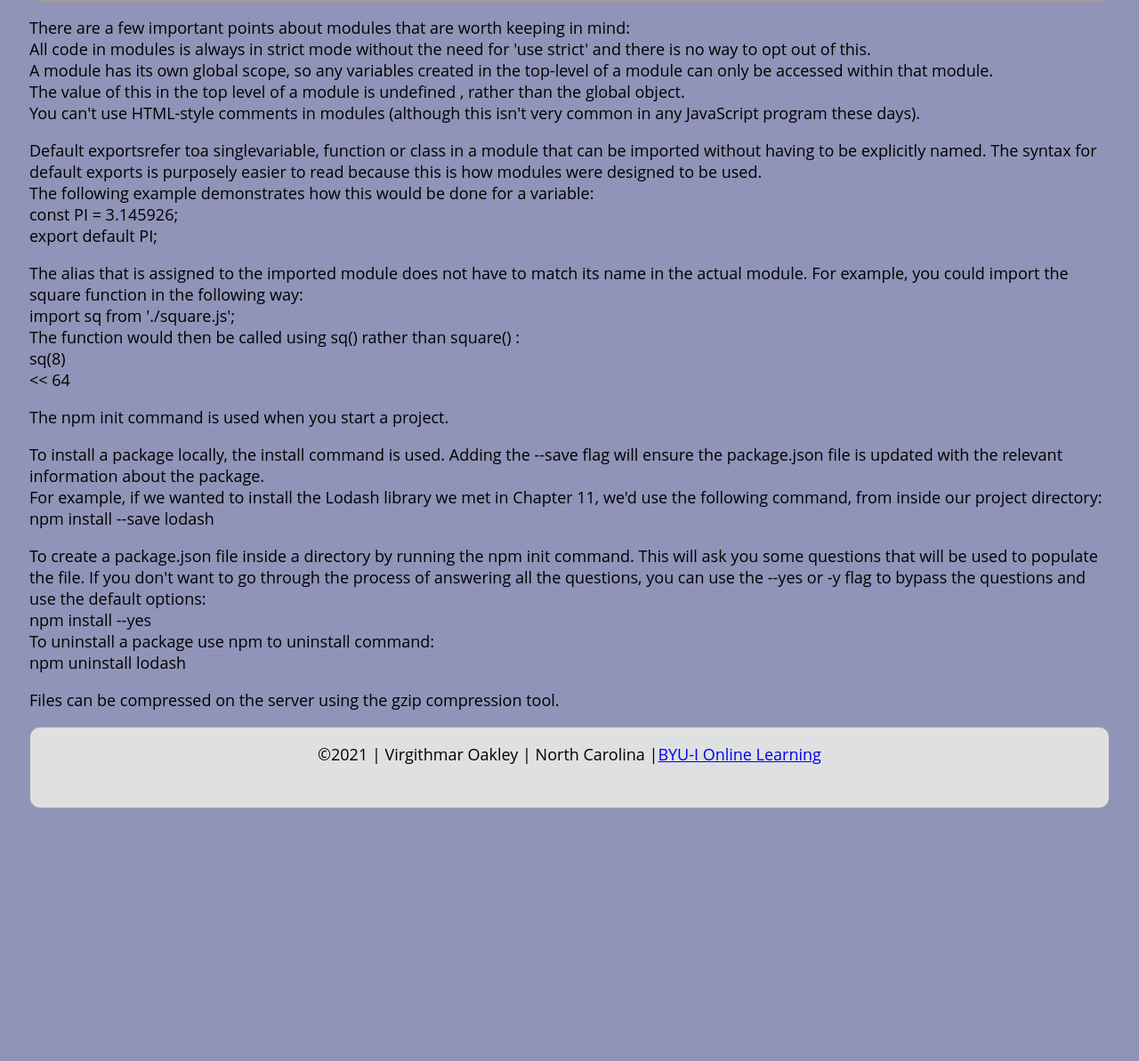
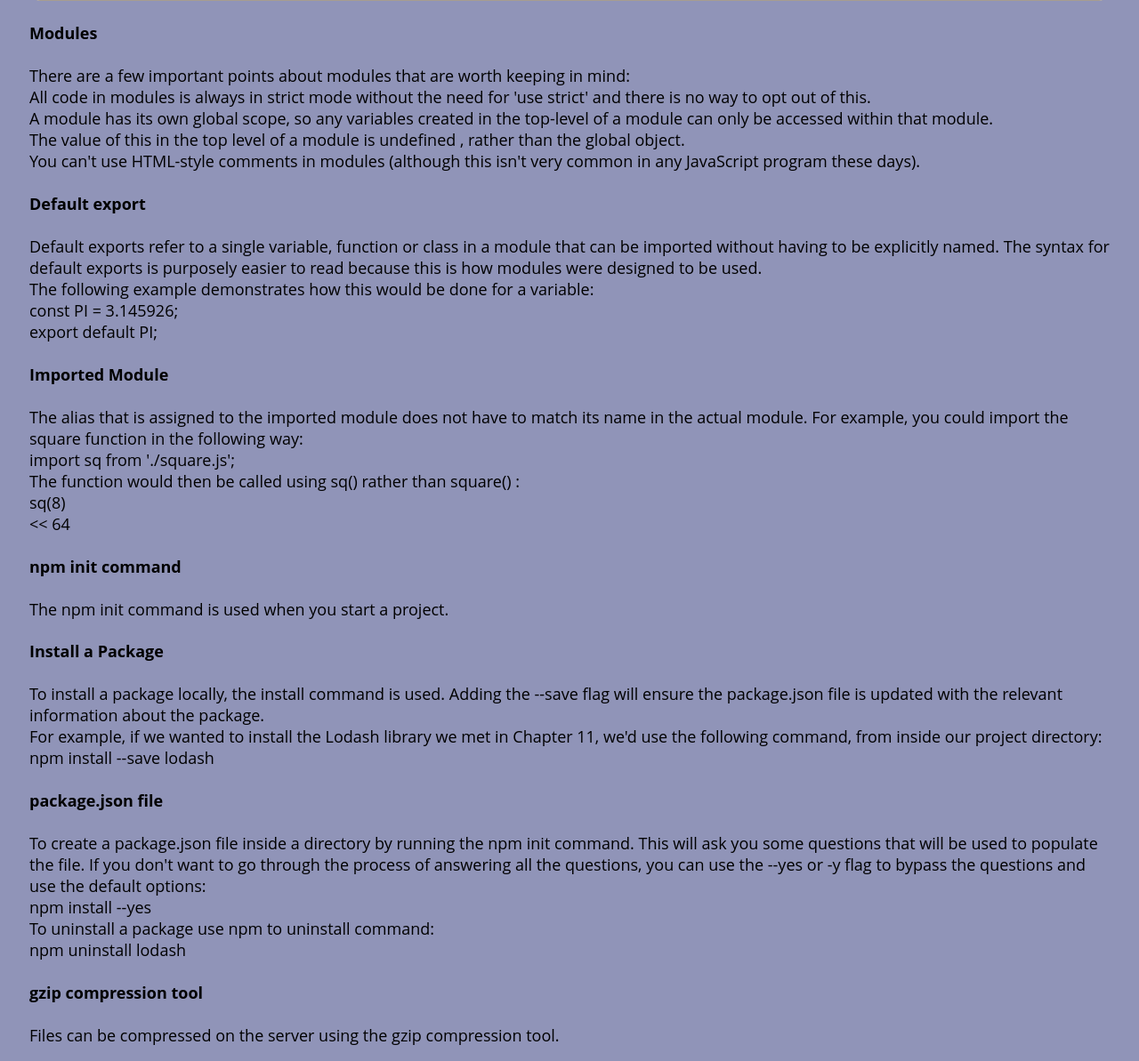
Before and after one commit to Oakleyvirgi/wdd330, a plain HTML site: page week5/notes05.html in a window 1280 px wide. Shown: the part 104-1297 px from the top of the page at 89% size. Before the commit the page ends 1026 px from the top, so only its background shows below. Drawn offline with Linux system fonts and the light colour scheme.

Commit message:
week 5 notes organized

```diff
--- a/week5/notes05.html
+++ b/week5/notes05.html
@@ -17,6 +17,7 @@
 
   </header>
   <main>
+    <h4>Modules</h4>
     <p>
         There are a few important points about modules that are worth keeping in mind:<br>
 
@@ -24,14 +25,16 @@ All code in modules is always in strict mode without the need for 'use strict' a
 A module has its own global scope, so any variables created in the top-level of a module can only be accessed within that module.<br>
 The value of this in the top level of a module is undefined , rather than the global object.<br>
 You can't use HTML-style comments in modules (although this isn't very common in any JavaScript program these days).</p>
+<h4>Default export </h4>
 <p>
-    Default exportsrefer toa singlevariable, function or class in a module that can be imported without having to be explicitly named. The syntax for default exports is purposely easier to read because this is how modules were designed to be used.<br>
+    Default exports refer to a single variable, function or class in a module that can be imported without having to be explicitly named. The syntax for default exports is purposely easier to read because this is how modules were designed to be used.<br>
 
 The following example demonstrates how this would be done for a variable:<br>
 
 const PI = 3.145926;<br>
 export default PI;<br>
 </p>
+<h4>Imported Module</h4>
 <p>
     The alias that is assigned to the imported module does not have to match its name in the actual module. For example, you could import the square function in the following way:<br>
 
@@ -41,9 +44,11 @@ export default PI;<br>
     sq(8)<br>
     << 64 <br>
 </p>
+<h4>npm init command</h4>
 <p>
     The npm init command is used when you start a project.
 </p>
+<h4>Install a Package</h4>
 <p>
     To install a package locally, the install command is used. Adding the --save flag will ensure the package.json file is updated with the relevant information about the package.<br>
 
@@ -51,6 +56,7 @@ For example, if we wanted to install the Lodash library we met in Chapter 11, we
 
 npm install --save lodash<br>
 </p>
+<h4>package.json file</h4>
 <p>
     To create a package.json file inside a directory by running the npm init command. This will ask you some questions that will be used to populate the file. If you don't want to go through the process of answering all the questions, you can use the --yes or -y flag to bypass the questions and use the default options:<br>
 
@@ -59,6 +65,7 @@ To uninstall a package  use npm to uninstall command:<br>
 
 npm uninstall lodash<br>
 </p>
+<h4>gzip compression tool</h4>
 <p>
     Files can be compressed on the server using the gzip compression tool.
 </p>
```
